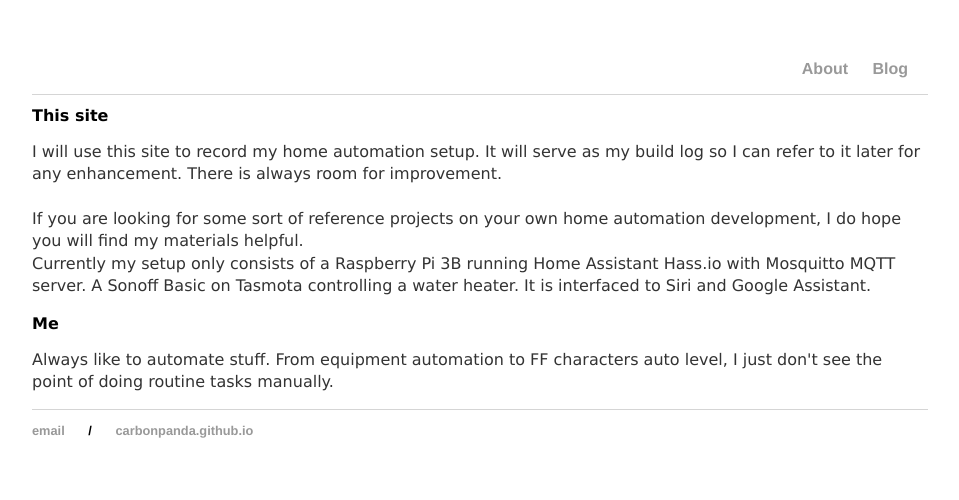
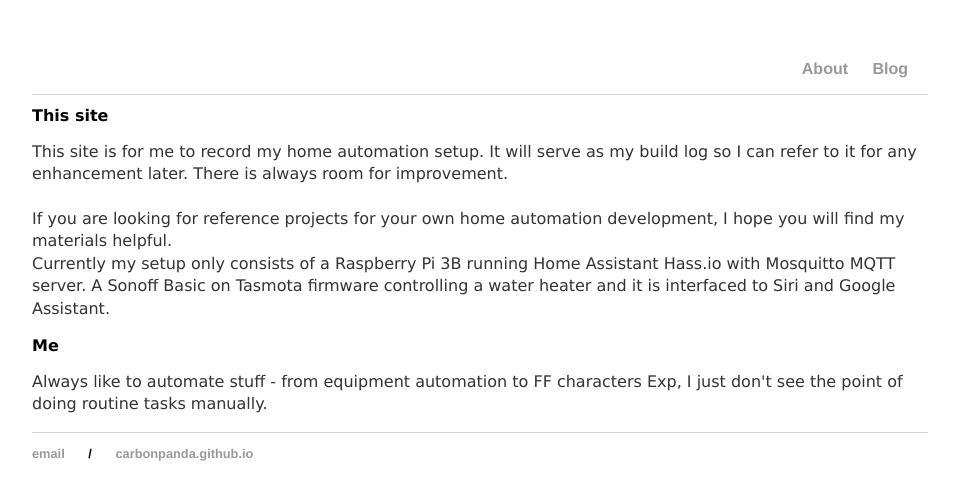
Before and after one commit to carbonpanda/carbonpanda.github.io, a Jekyll site: the page built from about/index.html, in a window 1280 px wide. Shown: the top 500 px of the page, without its empty margins (160-1119 px from the left). Built offline with Jekyll 4.4.1, drawn with Linux system fonts in a browser that asks for light colours.

Commit message:
Update index.html

```diff
--- a/about/index.html
+++ b/about/index.html
@@ -4,10 +4,10 @@ title: CarbonPanda - About CarbonPanda
 ---
 <div class="blurb">
 	<h1>This site</h1>
-	<p>I will use this site to record my home automation setup. It will serve as my build log so I can refer to it later for any enhancement. There is always room for improvement.<br><br>
-	If you are looking for some sort of reference projects on your own home automation development, I do hope you will find my materials helpful.<br>
-	Currently my setup only consists of a Raspberry Pi 3B running Home Assistant Hass.io with Mosquitto MQTT server. A Sonoff Basic on Tasmota controlling a water heater. It is interfaced to Siri and Google Assistant.</p>
+	<p>This site is for me to record my home automation setup. It will serve as my build log so I can refer to it for any enhancement later. There is always room for improvement.<br><br>
+	If you are looking for reference projects for your own home automation development, I hope you will find my materials helpful.<br>
+	Currently my setup only consists of a Raspberry Pi 3B running Home Assistant Hass.io with Mosquitto MQTT server. A Sonoff Basic on Tasmota firmware controlling a water heater and it is interfaced to Siri and Google Assistant.</p>
   	<h1>Me</h1>
-  	<p>Always like to automate stuff. From equipment automation to FF characters auto level, I just don't see the point of doing routine tasks manually.</p>
+  	<p>Always like to automate stuff - from equipment automation to FF characters Exp, I just don't see the point of doing routine tasks manually.</p>
 
 </div><!-- /.blurb -->
```
